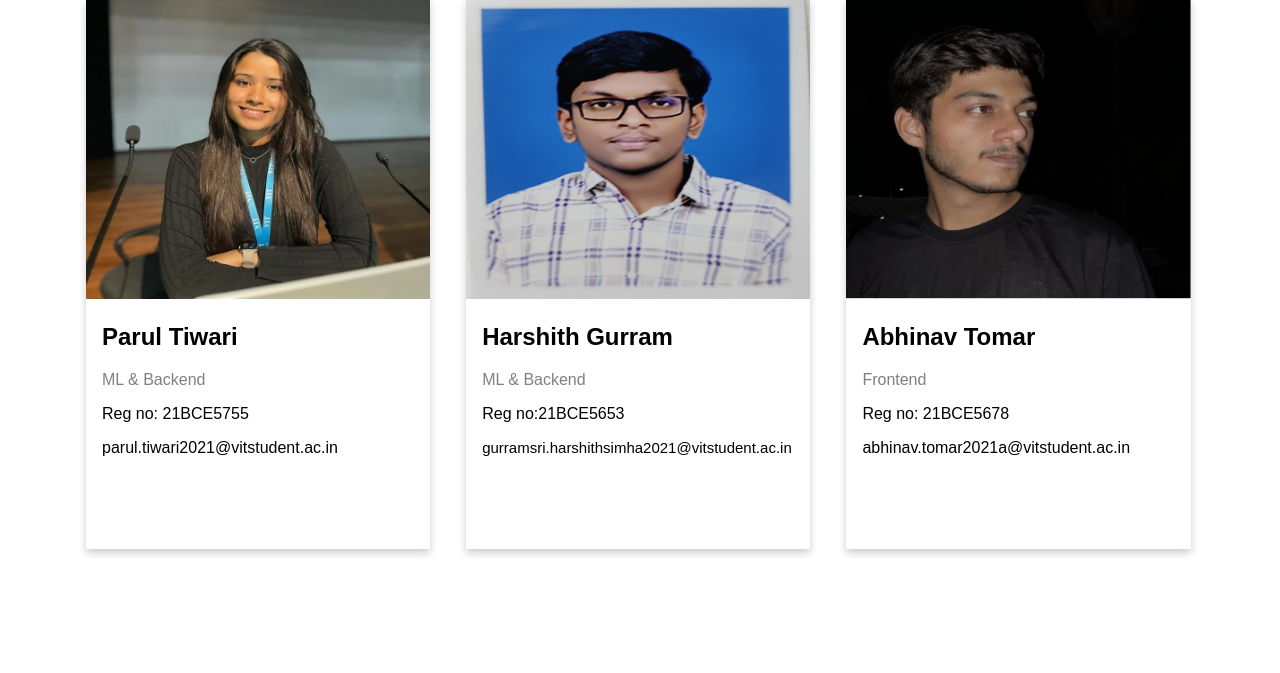
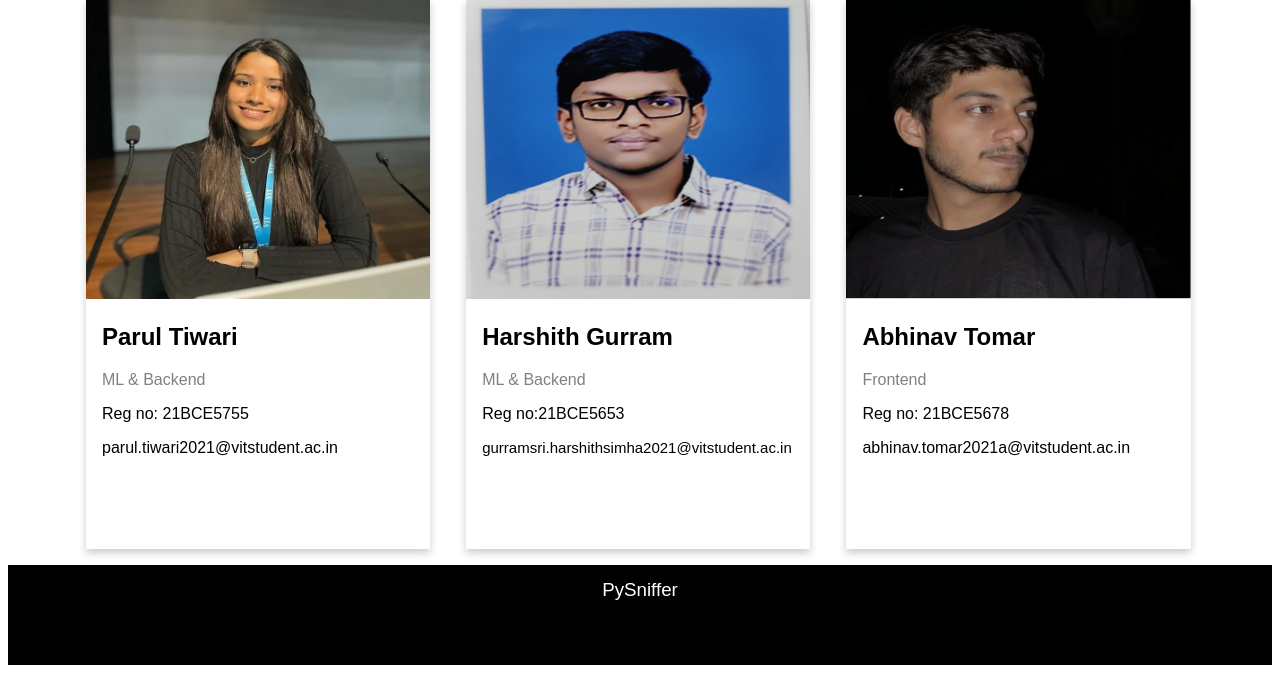
Before and after one commit to Killer4we/PySniffer, a Flask app: template templates/index.html in a window 1280 px wide. Shown: the part 395-1068 px from the top of the page. Before the commit the page ends 951 px from the top, so only its background shows below. Run offline with Flask 3, Linux system fonts and the light colour scheme; the template is opened without the code that fills it, so the values that code supplies are empty; parts of the project's set-up code (start-up, migrations or seed data) failed here and were passed over; some libraries are stand-ins or nearby versions.

Commit message:
added a footer

```diff
--- a/templates/index.css
+++ b/templates/index.css
@@ -56,6 +56,9 @@ h1{
     background-color: #333;
     overflow: hidden;
     /* margin: 40px; */
+    margin: 0px;
+    padding :0px;
+    width: 100%;
   }
 
   /* Style the links inside the navigation bar */
@@ -164,3 +167,17 @@ span{
 hr{
   margin-bottom: 20px;
 }
+#footer{
+  display: flex;
+  text-align: center;
+  margin-top: 460px;
+  background-color: black;
+  height: 100px;
+  width: 100%;
+  justify-content: center;
+  flex-direction: column;
+}
+#footer h3{
+  color: white;
+  font-weight: 500;
+}
--- a/templates/index.html
+++ b/templates/index.html
@@ -1,6 +1,7 @@
 <!DOCTYPE html>
 <html>
 <head>
+  <script src="https://kit.fontawesome.com/yourcode.js" crossorigin="anonymous"></script>
     <link rel="stylesheet" href="index.css">
     <script src="index.js"></script>
     <title>Packet Sniffer</title>
@@ -19,7 +20,7 @@
         <!-- Right-aligned links -->
         <div class="topnav-right">
 
-          <a href="#links">Links</a>
+          <a href="#footer">Links</a>
         </div>
 
       </div>
@@ -82,6 +83,12 @@
         </div>
       </div>
     </div>
-
+    <!-- <hr> -->
+    <div id="footer">
+      <h3>PySniffer</h3>
+      <ul class="socials">
+        <li><a href="#"></a></li>
+      </ul>
+    </div>
 </body>
 </html>
```
